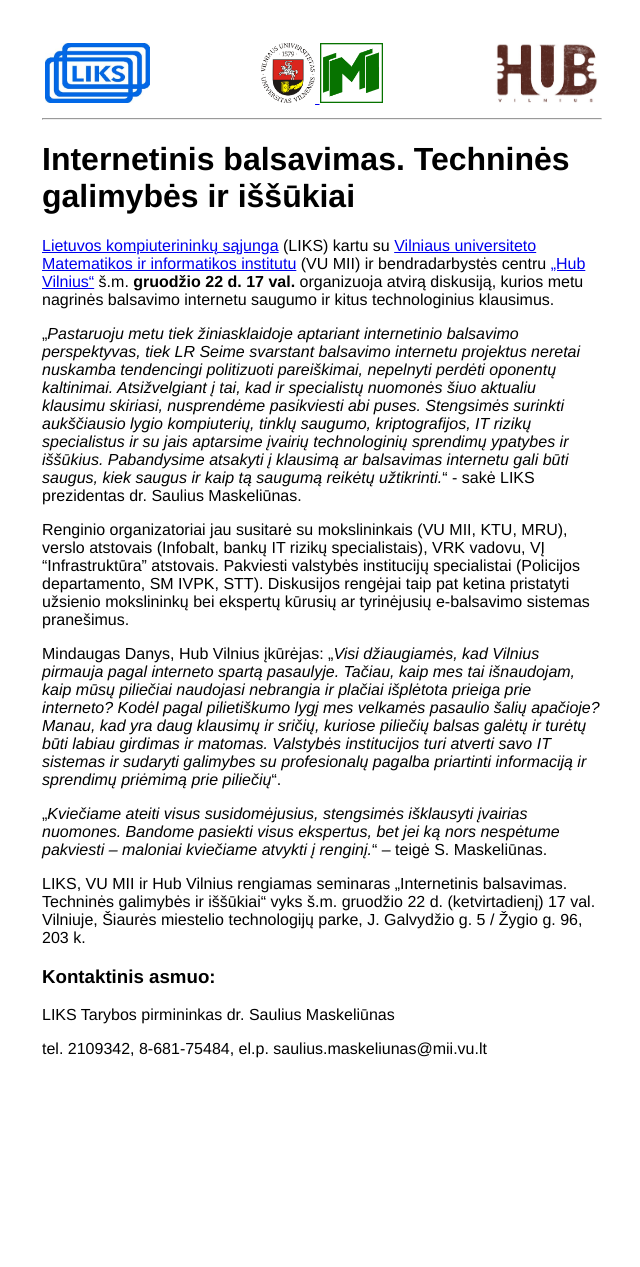
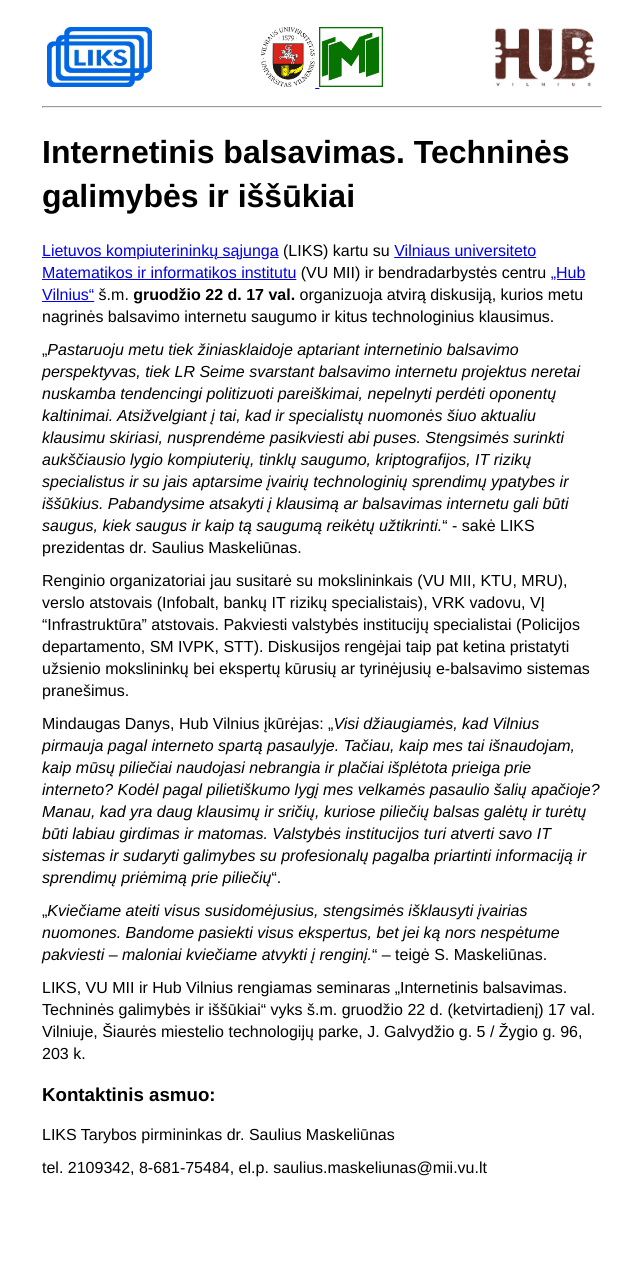
Before and after one commit to emilis/ebalsavimas.liks.lt, a Jekyll site: the page built from index.md, in a window 1280 px wide. Shown: the whole page, without its empty margins (318-958 px from the left). Built offline with Jekyll 4.4.1, drawn with Linux system fonts in a browser that asks for light colours; before the commit the page ends 1098 px from its top, so only the background shows below that.

Commit message:
Added some CSS styles.

```diff
--- a/_layouts/main.html
+++ b/_layouts/main.html
@@ -6,7 +6,7 @@
         <link rel="stylesheet" type="text/css" href="/files/style.css">
     </head>
     <body>
-        <table width="100%" border="0"><tbody><tr>
+        <table class="noborder" width="100%"><tbody><tr>
             <td width="33%" align="left" valign="bottom">
                 <a href="http://www.liks.lt/"><img border="0" height="60" src="/files/images/liks.png" alt="Lietuvos kompiuterininkų sąjunga"></a>
             </td>
--- a/files/style.css
+++ b/files/style.css
@@ -8,5 +8,41 @@ body {
     font-size: 16px;
     width: 35em;
 
-    margin: 40px auto;
+    margin: 22px auto 88px;
+    line-height: 22px;
 }
+
+h1 {
+    line-height: 44px;
+    margin: 22px 0;
+}
+
+p {
+    margin: 11px 0;
+}
+
+table {
+    border-collapse: collapse;
+    margin: 22px 0;
+}
+
+td {
+    font-family: Helvetica Neue, Arial, Helvetica, sans-serif;
+    font-size: 15px;
+    margin: 0;
+    padding: 5px;
+    border: 1px solid #ccc;
+}
+
+table.noborder {
+    margin: 0;
+}
+
+table.noborder > tbody > tr > td {
+    border: none;
+}
+
+table.dictionary > tbody > tr > td:first-child {
+    background-color: #eee;
+    font-weight: bold;
+}
```
